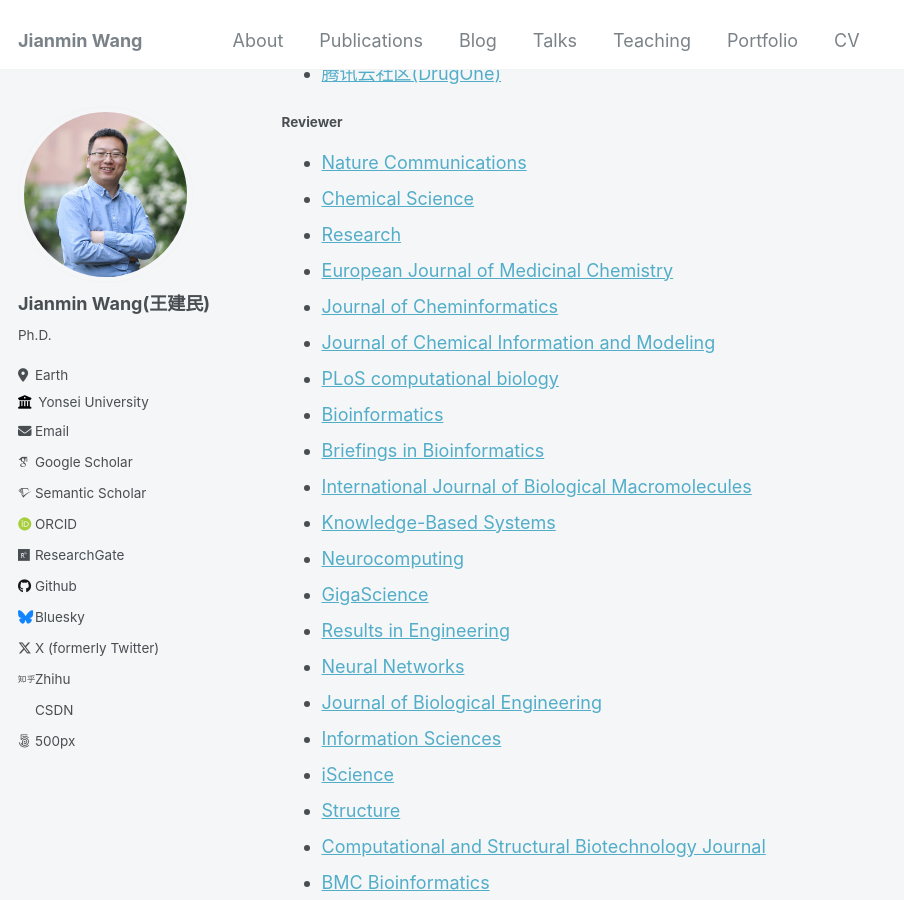
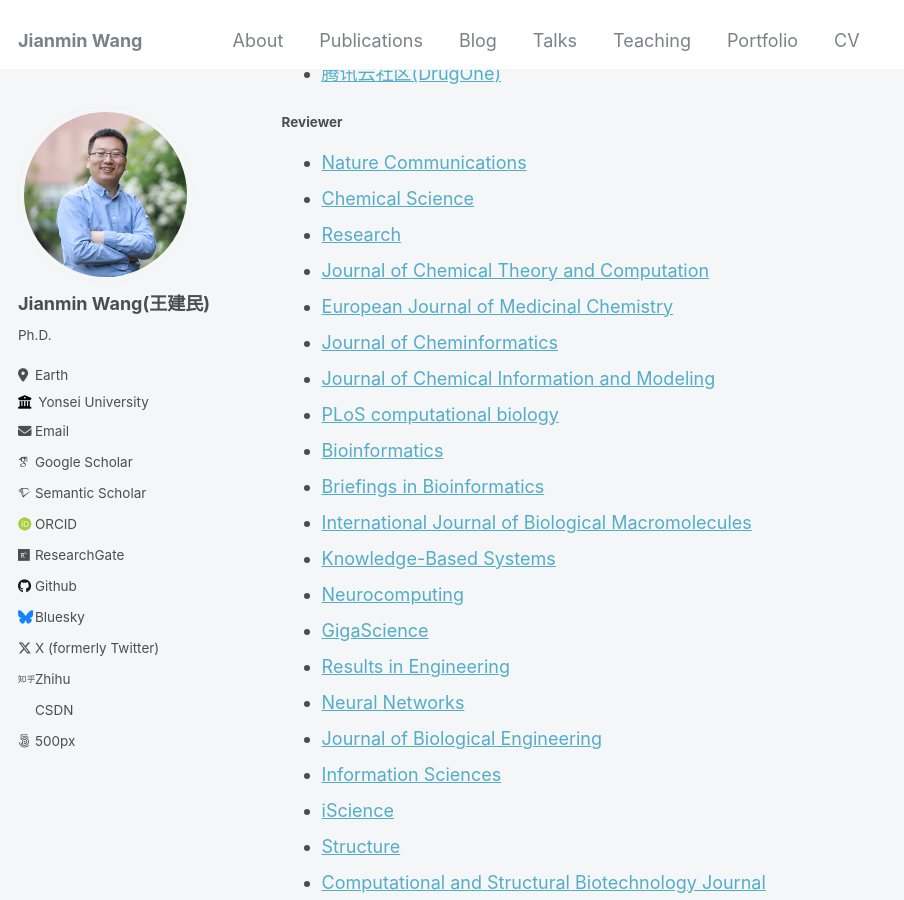
Before and after one commit to Jianmin2drugai/Jianmin2drugai.github.io, a Jekyll site: the page built from _pages/cv.md, in a window 1280 px wide and 900 px high, scrolled down 821 px. Shown: the whole window, without its empty margins (0-904 px from the left). Built offline with Jekyll 4.4.1, drawn with Linux system fonts in a browser that asks for light colours; some web fonts are replaced.

Commit message:
Update cv.md

```diff
--- a/_pages/cv.md
+++ b/_pages/cv.md
@@ -47,6 +47,7 @@ Service and leadership
 * [Nature Communications](https://www.nature.com/ncomms)
 * [Chemical Science](https://www.rsc.org/journals-books-databases/about-journals/chemical-science)
 * [Research](https://spj.science.org/journal/research)
+* [Journal of Chemical Theory and Computation](https://pubs.acs.org/journal/jctcce)
 * [European Journal of Medicinal Chemistry](https://www.sciencedirect.com/journal/european-journal-of-medicinal-chemistry)
 * [Journal of Cheminformatics](https://jcheminf.biomedcentral.com)
 * [Journal of Chemical Information and Modeling](https://pubs.acs.org/journal/jcisd8)
```
